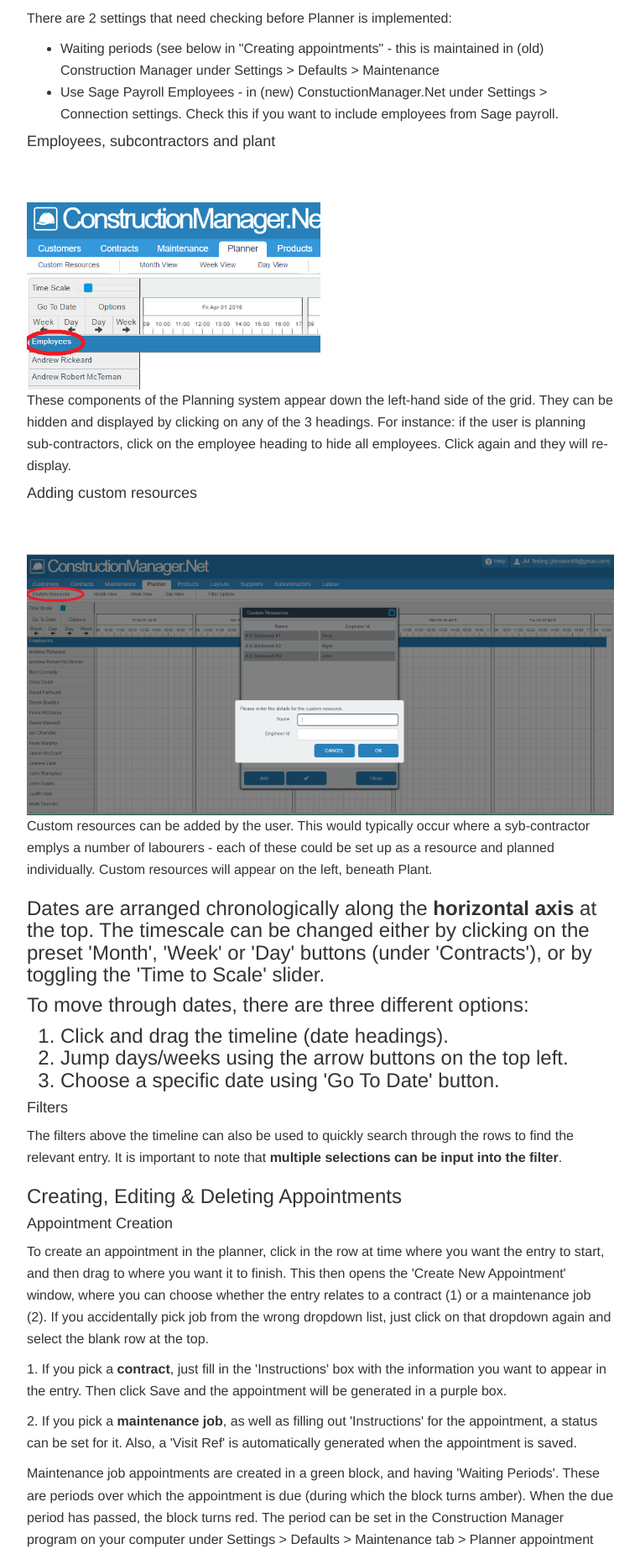
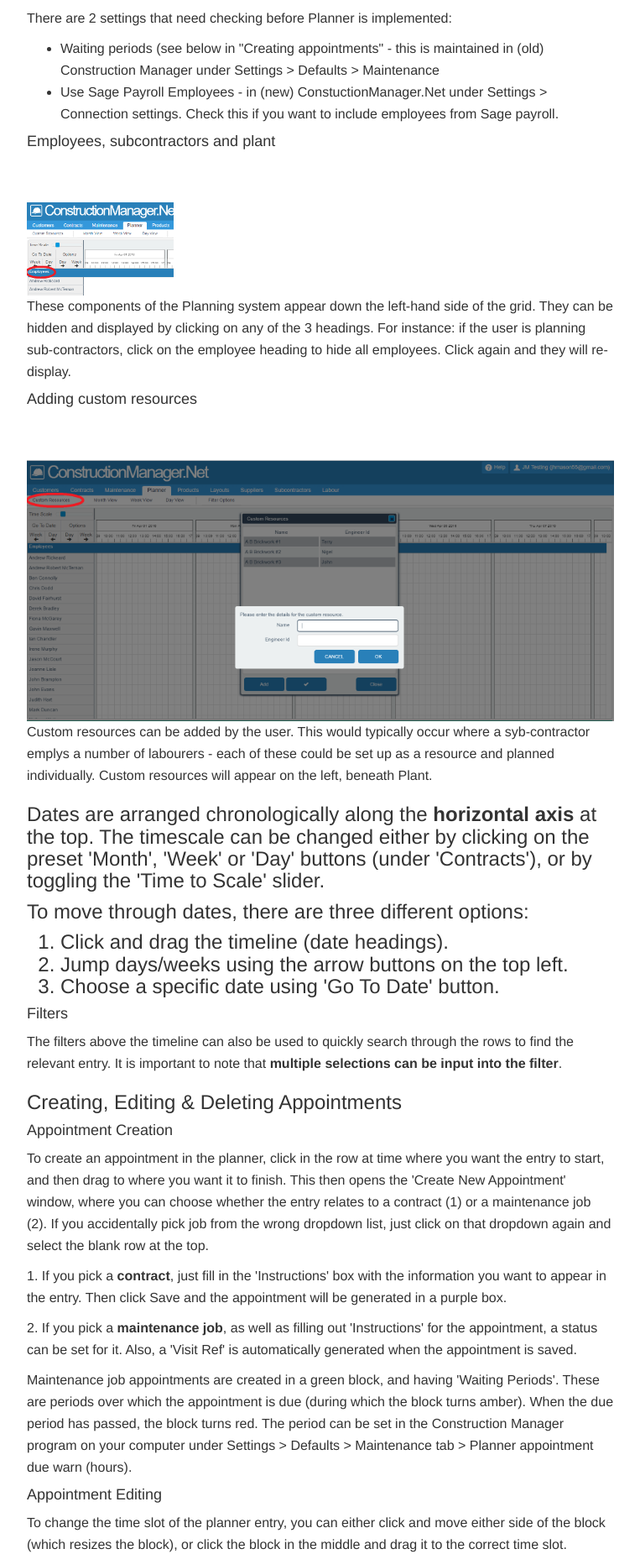
Before and after one commit to JNCSolutions/ConstructionManagerDocs, a Jekyll site: the page built from planner.html, in a window 1280 px wide. Shown: the part 1180-3031 px from the top of the page at 84% size, without its empty margins (258-1021 px from the left). Built offline with Jekyll 4.4.1, drawn with Linux system fonts in a browser that asks for light colours.

Commit message:
Update planner.html

```diff
--- a/planner.html
+++ b/planner.html
@@ -50,7 +50,7 @@
 
         <h4 id="employees-subcontractors-plant">Employees, subcontractors and plant</h4>
         <br><br>
-        <img src="img/Planner_List_02.PNG" style="width: 50%;">
+        <img src="img/Planner_List_02.PNG" style="width: 25%;">
         <br>
         <p>These components of the Planning system appear down the left-hand side of the grid. They can be hidden and displayed by
             clicking on any of the 3 headings. For instance: if the user is planning sub-contractors, click on the employee heading to hide
```
